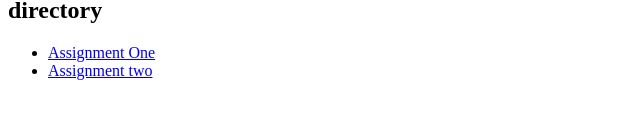
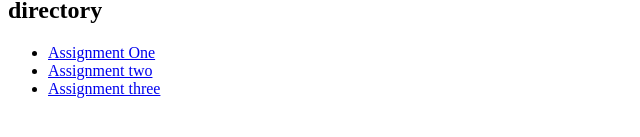
Before and after one commit to Corey-nscc/web-1, a plain HTML site: page index.html in a window 1280 px wide. Shown: the part 121-258 px from the top of the page, without its empty margins (0-640 px from the left). Drawn offline with Linux system fonts and the light colour scheme.

Commit message:
Add files via upload

```diff
--- a/index.html
+++ b/index.html
@@ -11,6 +11,7 @@
         <ul>
             <li><a href="assignment-one/index.html">Assignment One</a></li>
             <li><a href="assignment-two/index.html">Assignment two</a></li>
+            <li><a href="assignment-three/thornbloom-website/index.html">Assignment three</a></li>
         </ul>
     </body>
 </html>
```
